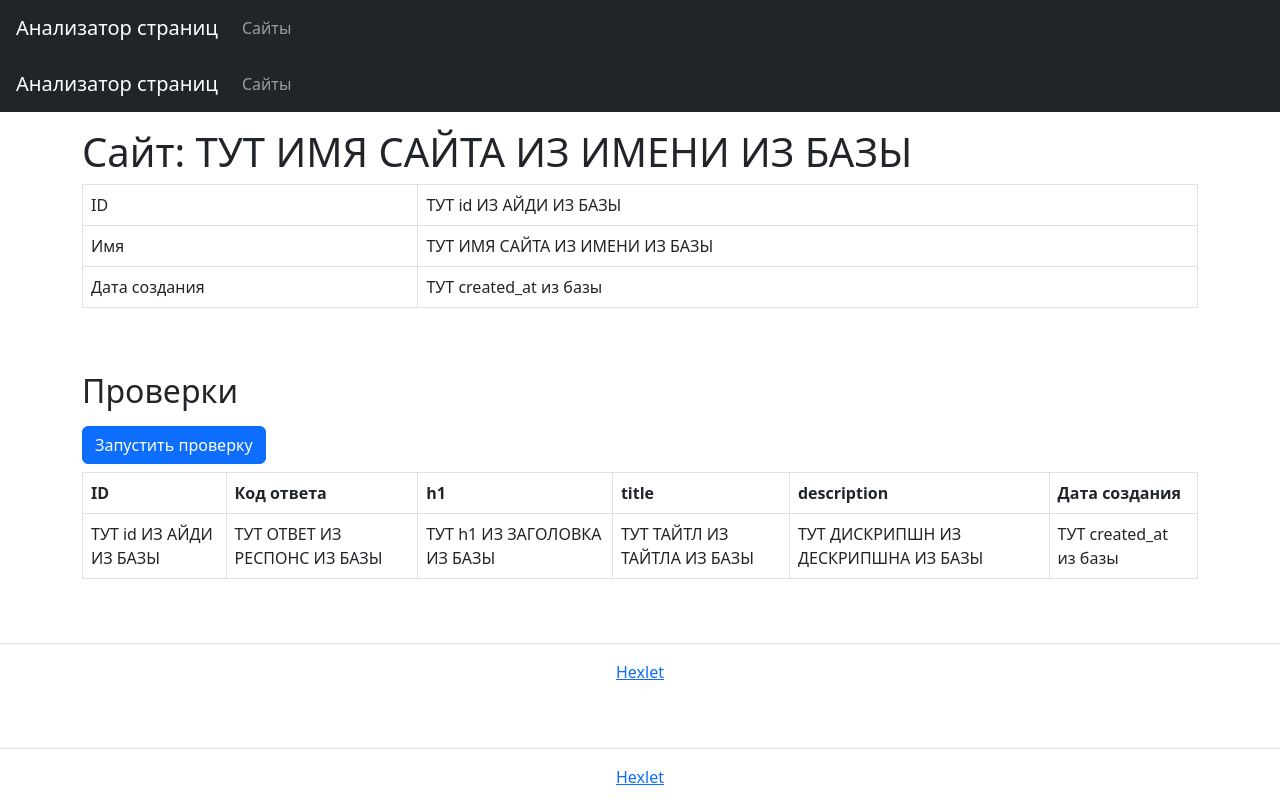
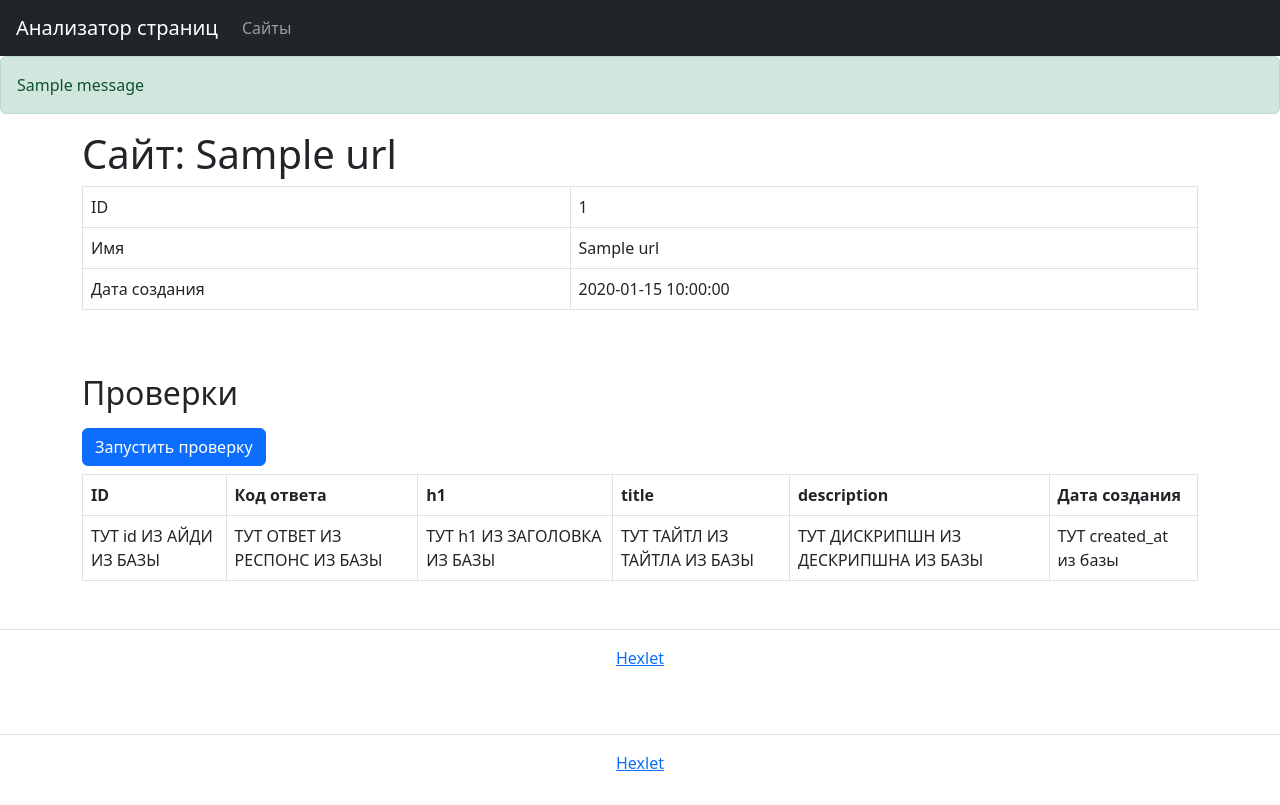
Before and after one commit to Svet-Svet/python-project-83, a Flask app: template page_analyzer/templates/urls_id.html in a window 1280 px wide. After the commit the page ends 771 px from the top, so only its background shows below. Run offline with Flask 2, Linux system fonts and the light colour scheme; the template is opened without the code that fills it: most values are stand-ins (such as "Sample title", 1, 10 or a date in 2020); one stand-in notice (Sample message) is shown.

Commit message:
added 3-th steps

```diff
--- a/database.sql
+++ b/database.sql
@@ -1,9 +1,17 @@
+DROP TABLE IF EXISTS url;
+DROP TABLE IF EXISTS urls;
 DROP TABLE IF EXISTS url_checks;
-DROP TABLE IF EXISTS urls;
+
+CREATE TABLE url (
+    id bigint PRIMARY KEY GENERATED ALWAYS AS IDENTITY,
+    name varchar(255) UNIQUE NOT NULL,
+    created_at date NOT NULL
+);
 
 CREATE TABLE urls (
     id bigint PRIMARY KEY GENERATED ALWAYS AS IDENTITY,
     name varchar(255) UNIQUE NOT NULL,
+    answer bigint,
     created_at date NOT NULL
 );
 
--- a/page_analyzer/app.py
+++ b/page_analyzer/app.py
@@ -1,18 +1,16 @@
 from flask import Flask, render_template, request, redirect, url_for, flash, get_flashed_messages
 from validators import url
+from page_analyzer.db import add_data, add_side, show_page, check_identity
 
-from page_analyzer.db import add_data, add_side
+from page_analyzer.additional_func import normalize_url
 
 app = Flask(__name__)
 app.config.update(
     SECRET_KEY='123456'
 )
 
-# @app.errorhandler(404)
-# def page_not_found(error):
-#     return render_template(
-#         '404.html'
-#     ), 404
+
+MAX_LENGHT_URL = 255
 
 
 @app.route('/')
@@ -20,19 +18,27 @@ def index():
     return render_template('index.html')
 
 
-# @app.route('urls/<id>')
-# def get_urls_id():
-#     pass
-
-
 @app.route('/urls', methods=['POST', 'GET'])
 def get_urls():
     if request.method == 'POST':
         url_name = request.form['url']
 
+        if len(url_name) >= MAX_LENGHT_URL:
+            flash('URL превышает 255 символов', 'error')
+            return redirect(url_for('index'))
+
         if url(url_name):
-            add_data(url_name)
-            return redirect('/urls')
+            normal_name = normalize_url(url_name)
+            url_from_db = check_identity(normal_name)
+
+            if url_from_db != False:
+                flash('Страница уже существует', 'success')
+                id = url_from_db[0]['id']
+                return redirect(url_for('get_page', id=id))
+
+            id = add_data(normal_name)
+            flash('Страница успешно добавлена', 'success')
+            return redirect(url_for('get_page', id=id))
         else:
             flash('Некорректный URL', 'error')
             return redirect(url_for('index'))
@@ -40,5 +46,11 @@ def get_urls():
         return render_template('urls.html', urls=add_side())
 
 
+@app.route('/urls/<int:id>', methods=['POST', 'GET'])
+def get_page(id):
+    urls = show_page(id)
+    return render_template('urls_id.html', url=urls)
+
+
 if __name__ == '__main__':
     app.run(debug=True)
--- a/page_analyzer/templates/urls_id.html
+++ b/page_analyzer/templates/urls_id.html
@@ -5,44 +5,36 @@
 {% endblock %}
 
 {% block body %}
-    <body class="min-vh-100 d-flex flex-column">
-      <header class="flex-shrink-0">
-        <nav class="navbar navbar-expand-md navbar-dark bg-dark px-3">
-      <a class="navbar-brand" href="/">Анализатор страниц</a>
-      <div id="navbarNav">
-          <ul class="navbar-nav">
-            <li class="nav-item"><a class="nav-link " href="/urls">Сайты</a></li>
-          </ul>
-
-      </div>
-    </nav>
-      </header>
-
-
-
+        <div class="flashes">
+            {% for message in get_flashed_messages() %}
+                <div class="alert alert-success">{{ message }}</div>
+            {% endfor %}
+            {% block content %} {% endblock %}
+    </div>
       <main class="flex-grow-1">
         <div class="container-lg mt-3">
-              <h1>Сайт: ТУТ ИМЯ САЙТА ИЗ ИМЕНИ ИЗ БАЗЫ</h1>
+            {% for urls in url %}
+              <h1>Сайт: {{ urls.name }}</h1>
 
       <div class="table-responsive">
         <table class="table table-bordered table-hover text-nowrap" data-test="url">
           <tbody>
             <tr>
               <td>ID</td>
-              <td>ТУТ id ИЗ АЙДИ ИЗ БАЗЫ</td>
+              <td>{{ urls.id }}</td>
             </tr>
             <tr>
               <td>Имя</td>
-              <td>ТУТ ИМЯ САЙТА ИЗ ИМЕНИ ИЗ БАЗЫ</td>
+              <td>{{ urls.name }}</td>
             </tr>
             <tr>
               <td>Дата создания</td>
-              <td>ТУТ created_at из базы</td>
+              <td>{{ urls.created_at }}</td>
             </tr>
           </tbody>
         </table>
       </div>
-
+            {% endfor %}
         <h2 class="mt-5 mb-3">Проверки</h2>
         <form method="post" action="/urls/1/checks">
         <input type="submit" class="btn btn-primary" value="Запустить проверку">
```
Also changed, not shown: page_analyzer/additional_func.py (added, +7 -0 lines), page_analyzer/db.py (+49 -3 lines).
